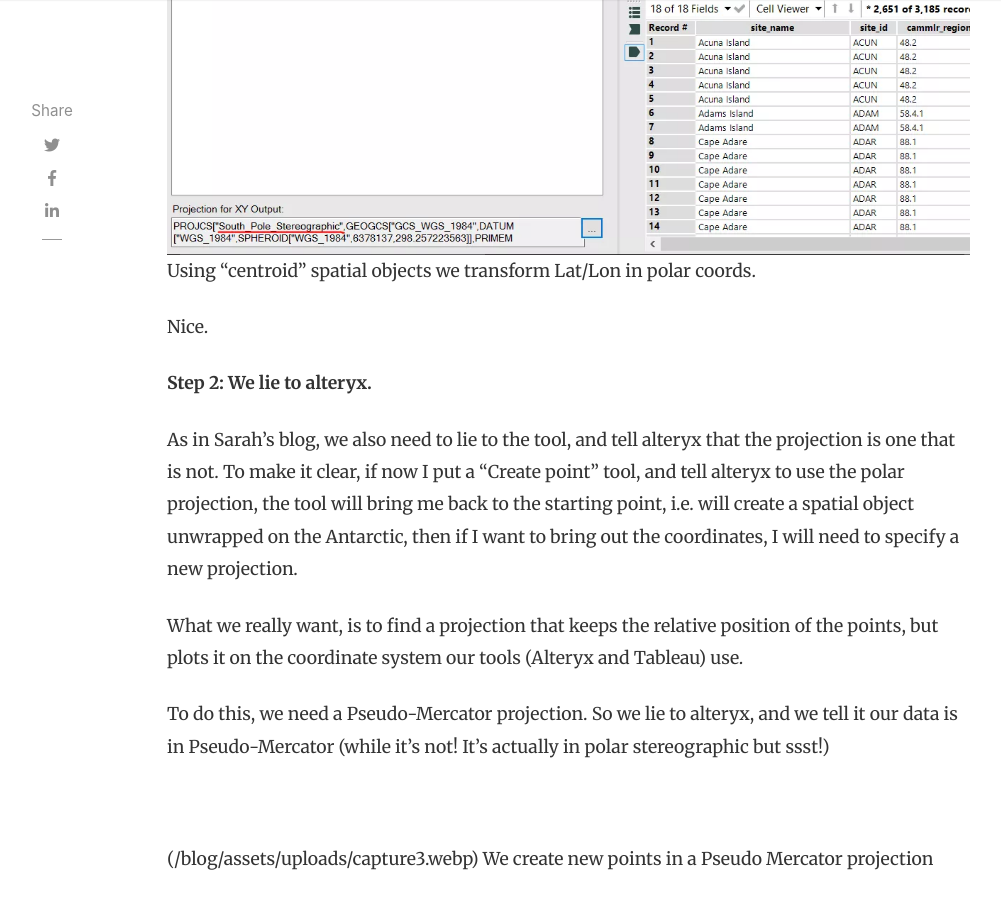
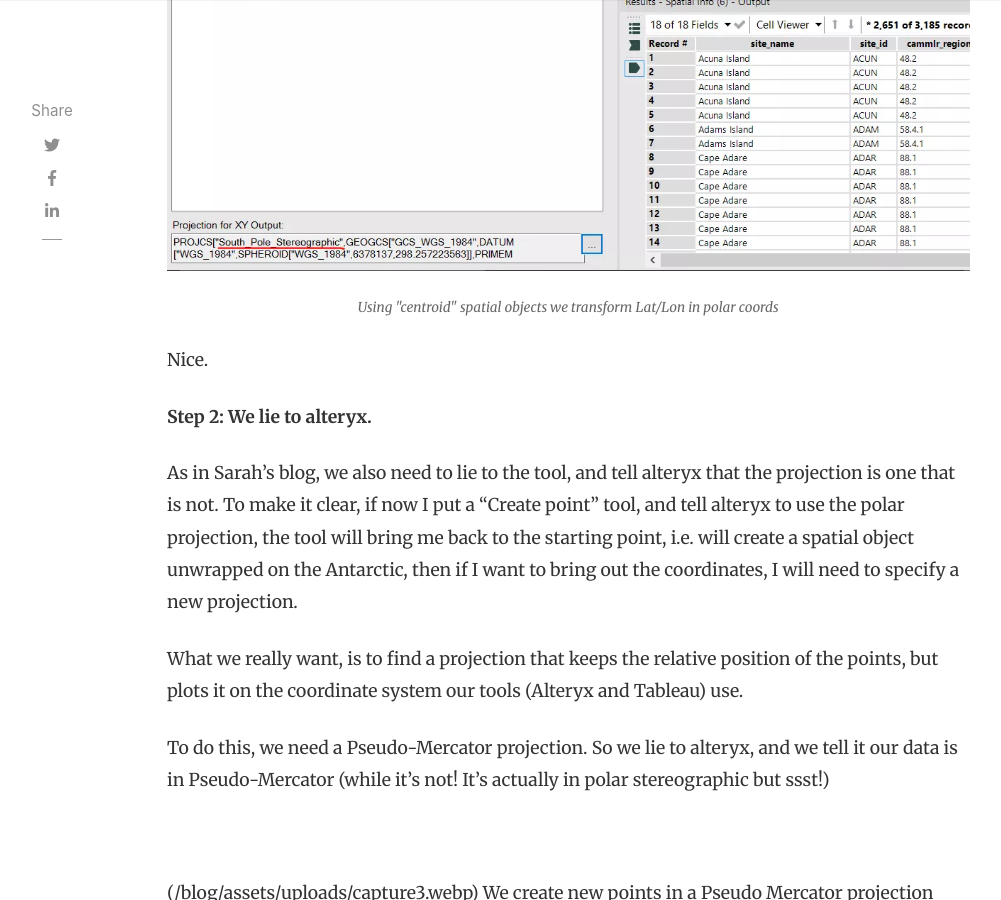
Before and after one commit to Nicco-Cirone/blog, a Jekyll site: the page built from _posts/2017-06-22-a-life-in-black-and-white.md, in a window 1280 px wide and 900 px high, scrolled down 3660 px. Shown: the whole window, without its empty margins (118-1119 px from the left). Built offline with Jekyll 4.4.1, drawn with Linux system fonts in a browser that asks for light colours; nearby versions of some CDN libraries; comment, search, counter and statistics services are not loaded; some of the changed text lies outside the part shown.

Commit message:
Update 2017-06-22-a-life-in-black-and-white.md

```diff
--- a/_posts/2017-06-22-a-life-in-black-and-white.md
+++ b/_posts/2017-06-22-a-life-in-black-and-white.md
@@ -13,7 +13,9 @@
 Here below is my final submission, built around a map of the Antarctic Penguins colonies which uses a polar projection in Tableau. If you want to know I achieved it, with a mix of alteryx and mapbox magic, this post is for you.
 
 [![A life in black and white]({{ site.baseurl }}/assets/uploads/a-life-in-black-and-white.webp)](https://public.tableau.com/profile/nicco.cirone#!/vizhome/Alifeinblackandwhite/Alifeinblackandwhite)
-[Click to go to the interactive dashboard](https://public.tableau.com/profile/nicco.cirone#!/vizhome/Alifeinblackandwhite/Alifeinblackandwhite)
+<p class="image-caption">
+  <a href="[https://example.com](https://public.tableau.com/profile/nicco.cirone#!/vizhome/Alifeinblackandwhite/Alifeinblackandwhite)" target="_blank" rel="noopener noreferrer">Click to go to the interactive dashboarddashboard</a>
+</p>
 
 First of all, I have to thank Dr Grant Humphries and Dr. Heather J. Lynch to gave me green light to the use of their brilliant data. Their project, MAPPPD, is a relentless effort in collecting data on penguins to constantly monitor the health of the Antarctic and - ultimately- of our planet; find more info [here.](http://www.penguinmap.com/mapppd)
 
@@ -33,7 +35,8 @@
 
 So first I create centroids out of the Lat/Lon fields, and then I can go ahead and use the "Spatial Info" tool to transpose the centroids on polar coordinates.
 
-![Capture2.PNG]({{ site.baseurl }}/assets/uploads/capture2.webp) Using "centroid" spatial objects we transform Lat/Lon in polar coords.
+![Capture2.PNG]({{ site.baseurl }}/assets/uploads/capture2.webp)
+<p class="image-caption"> Using "centroid" spatial objects we transform Lat/Lon in polar coords </p>
 
 Nice.
 
```
